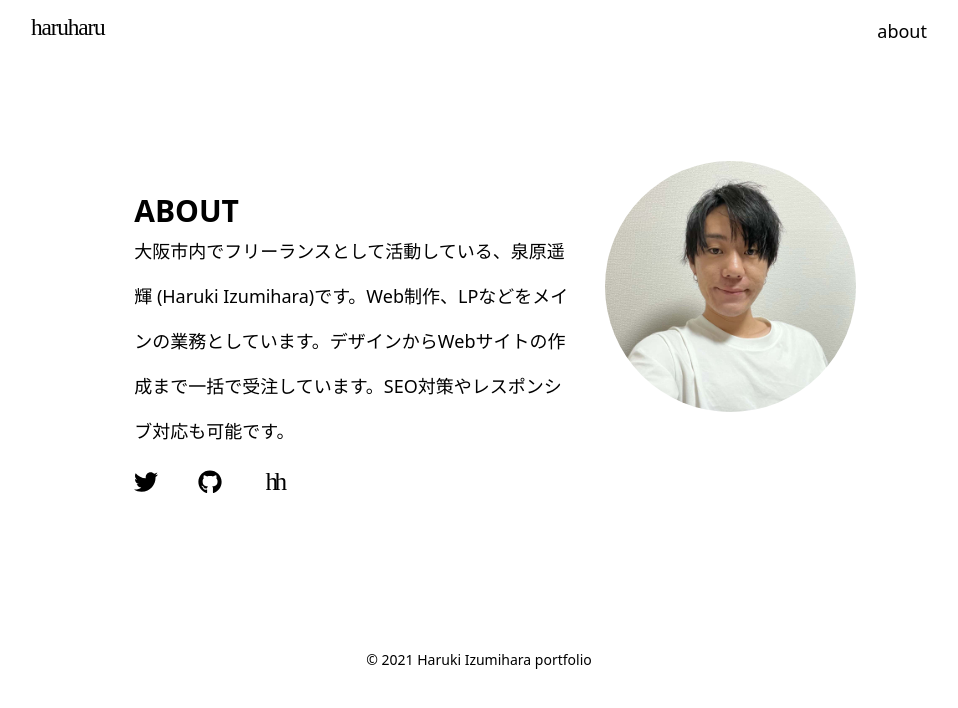
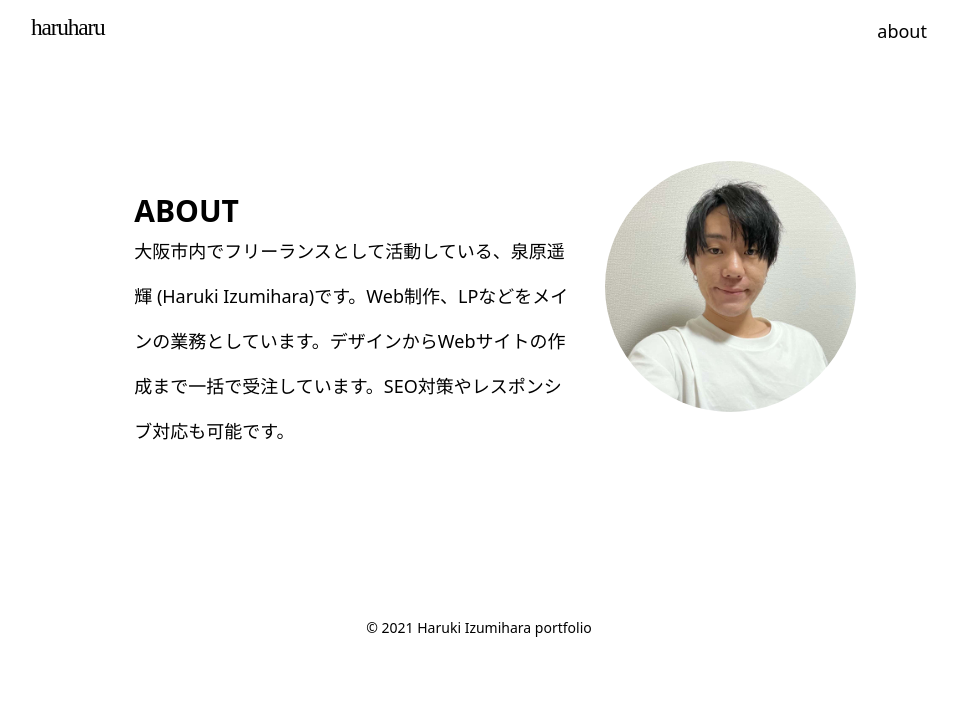
Before and after one commit to haruki0622/next.js-portfolio, a Next.js app: page /about in a window 1280 px wide. Shown: the top 708 px of the page, without its empty margins (161-1119 px from the left). Built offline with nearby package versions, Linux system fonts and the light colour scheme.

Commit message:
delete sns

```diff
--- a/components/Main.js
+++ b/components/Main.js
@@ -1,5 +1,5 @@
 import Image from 'next/image';
-import Sns from "./Sns"
+// import Sns from "./Sns"
 
 export default function Main() {
   return (
@@ -27,7 +27,7 @@ export default function Main() {
           <p className='text-base leading-7 mt-5 xl:leading-relaxed'>
             Web制作,LPなどのお仕事をしています。フロントエンドエンジニアとしてWebアプリの開発もしていきたいと考えています！
           </p>
-          <Sns />
+          {/* <Sns /> */}
         </div>
       </div>
     </>
--- a/pages/about.js
+++ b/pages/about.js
@@ -1,7 +1,7 @@
 import Image from 'next/image';
 import Layout from '../components/Layout';
 import Heads from '../components/Heads';
-import Sns from '../components/Sns';
+// import Sns from '../components/Sns';
 
 export default function About() {
   return (
@@ -30,7 +30,6 @@ export default function About() {
               Izumihara)です。Web制作、LPなどをメインの業務としています。デザインからWebサイトの作成まで一括で受注しています。SEO対策やレスポンシブ対応も可能です。<br />
 
             </p>
-            <Sns />
           </div>
         </div>
       </Layout>
```
Also changed, not shown: pages/index.js (+0 -31 lines).
